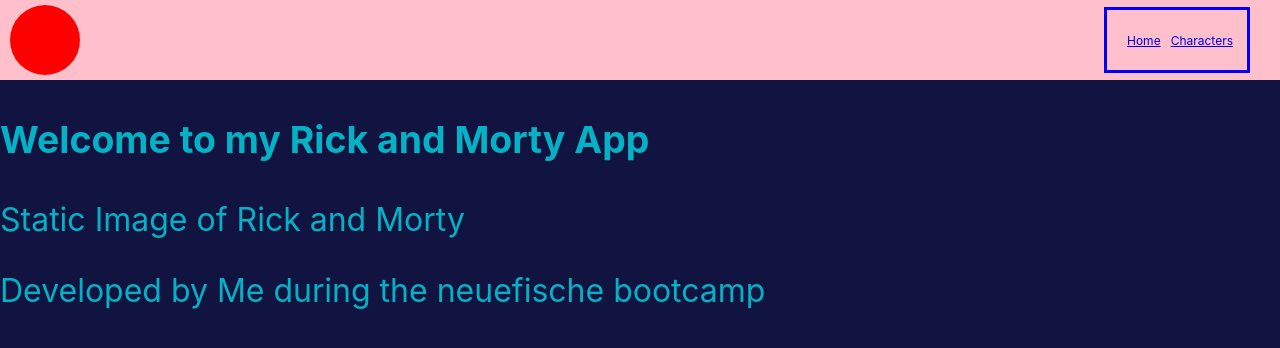
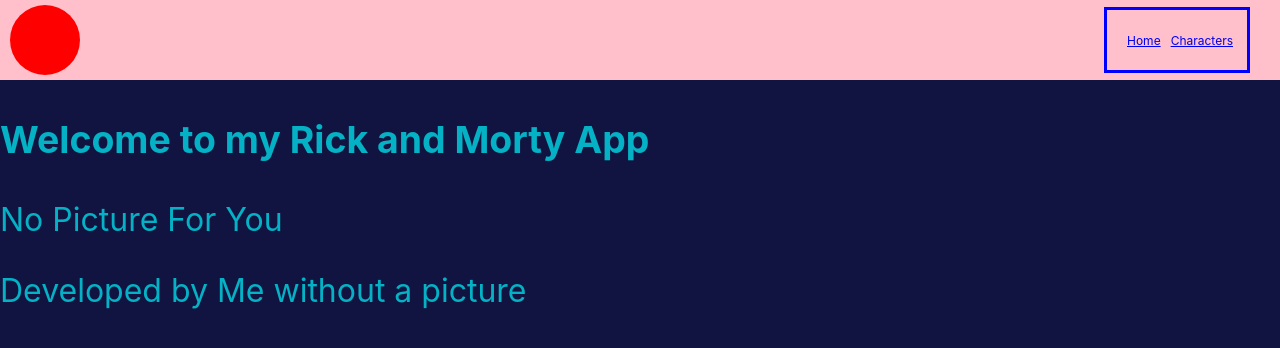
Before and after one commit to soerendolling/react-rick-and-morty-template, a React (Create React App) app: page / in a window 1280 px wide. Shown: the top 348 px of the page. Built offline with nearby package versions, Linux system fonts and the light colour scheme.

Commit message:
Fix id Card

```diff
--- a/src/App.js
+++ b/src/App.js
@@ -12,16 +12,14 @@
         <Header />
         <main className="body-main">
           <Switch>
+            <Route path="/characters/:id">
+              <CharacterDetailed />
+            </Route>
+
             <Route path="/characters">
               <CharacterAll />
             </Route>
-          </Switch>
-          <Switch>
-            <Route path="/characters/:id">
-              <CharacterDetailed />
-            </Route>
-          </Switch>
-          <Switch>
+
             <Route exact path="/">
               <Home />
             </Route>
--- a/src/Components/Home.js
+++ b/src/Components/Home.js
@@ -5,9 +5,9 @@
     <div className="home-layout">
       <h3>Welcome to my Rick and Morty App</h3>
       <div className="home-box__image">
-        <p>Static Image of Rick and Morty</p>
+        <p>No Picture For You</p>
       </div>
-      <p>Developed by Me during the neuefische bootcamp</p>
+      <p>Developed by Me without a picture</p>
     </div>
   );
 }
```
